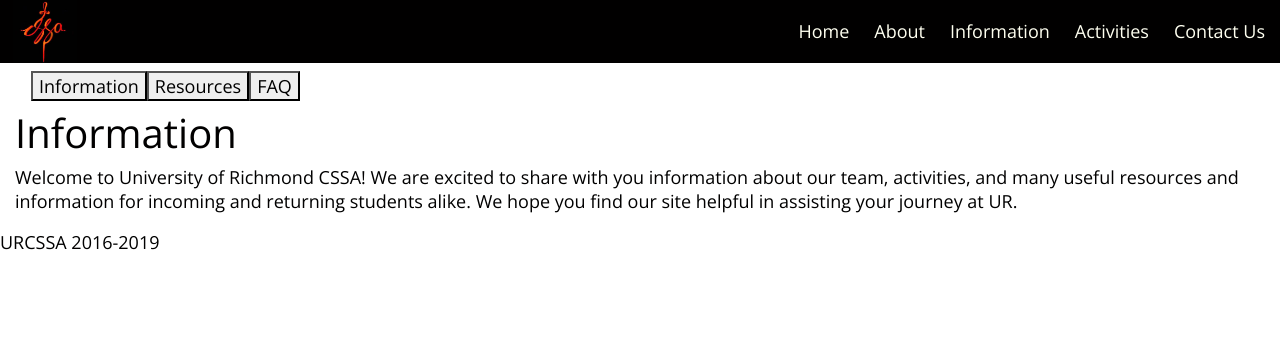
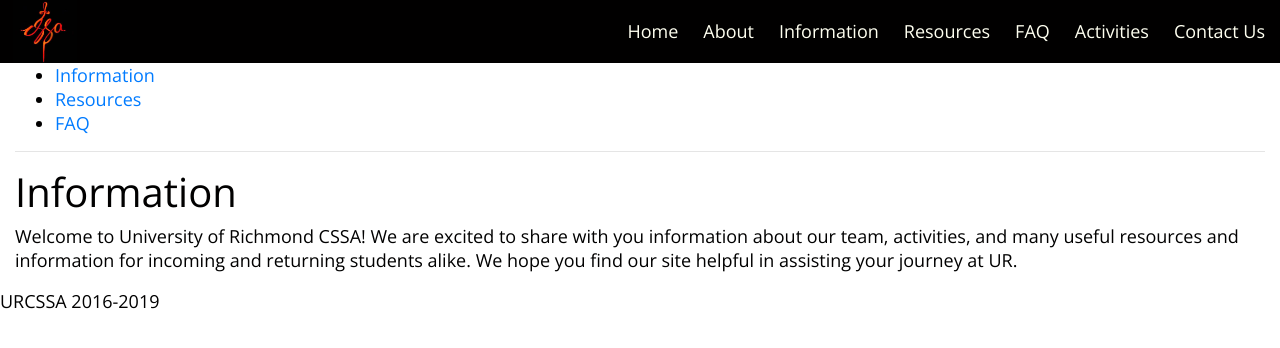
Before and after one commit to URCSSA/URCSSA_React, a React (Create React App) app in the folder web/: page /information in a window 1280 px wide. Shown: the top 348 px of the page. Built offline with nearby package versions, Linux system fonts and the light colour scheme.

Commit message:
added routers

```diff
--- a/web/gulpfile.js
+++ b/web/gulpfile.js
@@ -27,7 +27,7 @@
 //detect changes in SCSS
 gulp.task('watch_scss', function() {
     return gulp.watch(SCSS_SRC, gulp.series('compile_scss'));
-}));
+});
 
 //Run tasks
 gulp.task('default', gulp.series('watch_scss'));
--- a/web/src/App.js
+++ b/web/src/App.js
@@ -33,7 +33,7 @@
 
                 <Route exact path = '/' component={Homepage} />
                 <Route exact path = '/About' component={About} />
-                <Route exact path = '/Information' component={Information} />
+                <Route path = '/information' component={Information} />
                 <Route exact path = '/Activities' component={Activities} />
                 <Route exact path = '/Contact' component={Contact} />
 
--- a/web/src/components/headerComponent/header.js
+++ b/web/src/components/headerComponent/header.js
@@ -1,7 +1,5 @@
 import React, { Component } from 'react';
-import {
-    Link
-} from 'react-router-dom';
+import { Link } from 'react-router-dom';
 
 
 import logo from '../../Assets/images/logo/black.jpeg';
@@ -25,7 +23,13 @@
                             <Link to="/About">About</Link>
                         </li>
                         <li>
-                            <Link to="/Information">Information</Link>
+                            <Link to="/information">Information</Link>
+                        </li>
+                        <li>
+                            <Link to="/information/resources">Resources</Link>
+                        </li>
+                        <li>
+                            <Link to="/information/faq">FAQ</Link>
                         </li>
                         <li>
                             <Link to="/Activities">Activities</Link>
--- a/web/src/components/pages/information.js
+++ b/web/src/components/pages/information.js
@@ -1,30 +1,12 @@
 import React, { Component } from 'react';
+import {
+    BrowserRouter as Router,
+    Route,
+    Link
+} from 'react-router-dom'
 
-class Information extends Component {
-    constructor(props) {
-        super(props);
-        this.state = {display: "information"};
-        this.displayInformation = this.displayInformation.bind(this);
-        this.displayResources = this.displayResources.bind(this);
-        this.displayFaq = this.displayFaq.bind(this);
-    }
-
-    displayInformation() {
-        this.setState({display: "information"});
-    }
-
-    displayResources() {
-        this.setState({display: "resources"});
-    }
-
-    displayFaq() {
-        this.setState({display: "faq"});
-    }
-
-    render() {
-        var content;
-        if(this.state.display === "information") {
-            content =
+function BasicInformation() {
+    return (
         <div className="information">
             <h1>
                 Information
@@ -34,8 +16,11 @@
                 Welcome to University of Richmond CSSA! We are excited to share with you information about our team, activities, and many useful resources and information for incoming and returning students alike. We hope you find our site helpful in assisting your journey at UR.
             </p>
         </div>
-        } else if(this.state.display === "resources") {
-            content =
+    )
+}
+
+function Resources() {
+    return (
         <div className="resources">
             <h1>
                 Resources
@@ -74,8 +59,11 @@
                 of Richmond. <small>[Chinese only]</small>
             </p>
         </div>
-        } else if(this.state.display === "faq"){
-            content =
+    )
+};
+
+function FAQ() {
+    return (
         <div className="faq">
             <h1>
                 Frequently Asked Questions
@@ -197,27 +185,34 @@
                 </div>
             </div>
         </div>
+    )
+}
 
-        }
+class Information extends Component {
+    render() {
         return (
             <div className="container-fluid">
 
                 {/* Sidebar */}
-                <nav className="navbar navbar-inverse navbar-fixed-top" id="sidebar-wrapper" role="navigation">
-                    <ul className="nav sidebar-nav">
+                <div className="sidebar">
+                    <ul>
                         <li>
-                            <button onClick={this.displayInformation}>Information</button>
+                            <Link to='/information'>Information</Link>
                         </li>
                         <li>
-                            <button onClick={this.displayResources}>Resources</button>
+                            <Link to='/information/resources'>Resources</Link>
                         </li>
                         <li>
-                            <button onClick={this.displayFaq}>FAQ</button>
+                            <Link to='/information/faq'>FAQ</Link>
                         </li>
                     </ul>
-                </nav>
+                </div>
 
-                {content}
+                <hr />
+
+                <Route exact path = '/information' component={BasicInformation} />
+                <Route path = '/information/resources' component={Resources} />
+                <Route path = '/information/faq' component={FAQ} />
 
             </div>
         );
```
Lines whose indentation alone changed are shown as unchanged.
